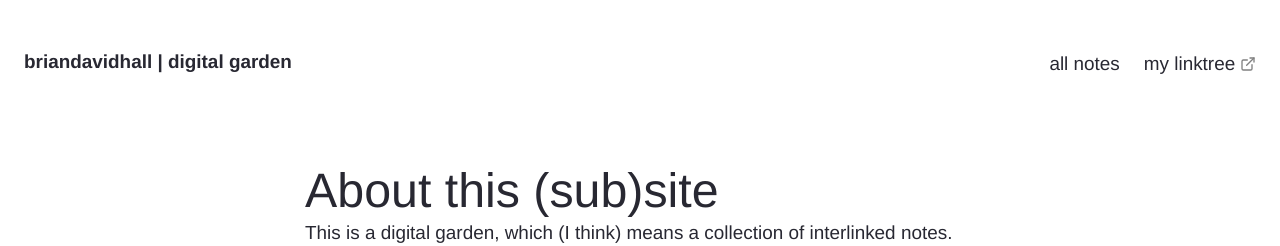
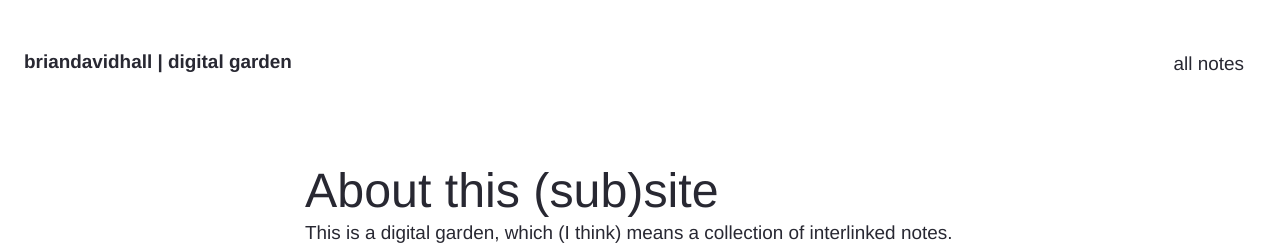
Before and after one commit to bruab/garden, a Jekyll site: the page built from pages/index.md, in a window 1280 px wide. Shown: the top 246 px of the page. Built offline with Jekyll 4.4.1, drawn with Linux system fonts in a browser that asks for light colours.

Commit message:
remove linktree

```diff
--- a/_includes/Nav.html
+++ b/_includes/Nav.html
@@ -46,9 +46,6 @@
         <a href="{{'/notes' | relative_url}}" class="navbar-item">
           all notes
         </a>
-        <a href="https://bdh.wtf/" target="_blank" class="navbar-item">
-          my linktree
-        </a>
       </div>
 
     </div>
```
